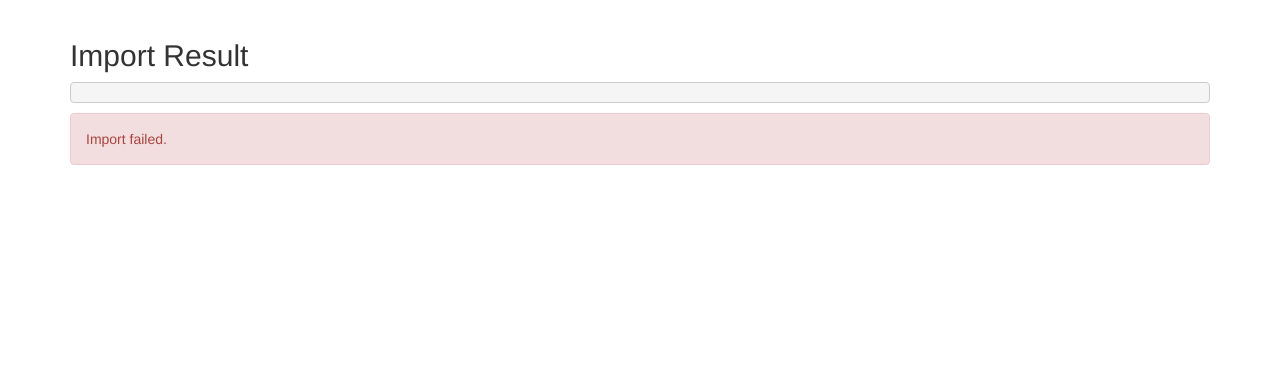
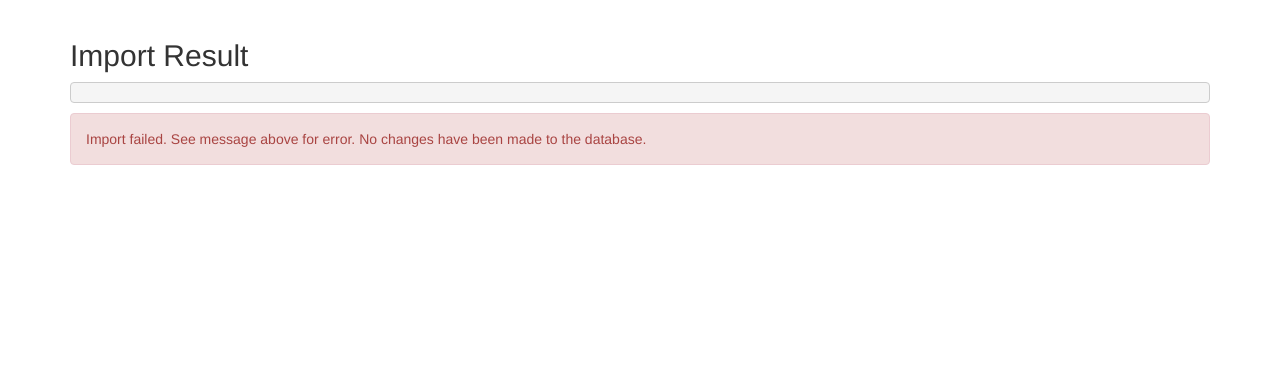
Before and after one commit to inducer/codery, a Django app: template pieces/templates/pieces/import-result.html in a window 1280 px wide. Shown: the part 51-420 px from the top of the page. Run offline with Django 3.2, Linux system fonts and the light colour scheme; the template is opened without the code that fills it, so the values that code supplies are empty; parts of the project's set-up code (start-up, migrations or seed data) failed here and were passed over; some libraries are stand-ins or nearby versions.

Commit message:
Make import failure atomic

```diff
--- a/pieces/lexis.py
+++ b/pieces/lexis.py
@@ -2,6 +2,8 @@ from __future__ import division
 import sys
 import re
 import datetime
+
+from django.db import transaction
 
 C457_PARSE_RE = re.compile("^([-A-Z]+): (.*)$", re.MULTILINE)
 DATE_ISH_PARSE_RE = re.compile(r"^([A-Za-z]+),? ([0-9]+)\, ([0-9]+)", re.MULTILINE)
@@ -27,6 +29,7 @@ def get_venue(log_lines, venue_name, venue_type):
     return venue
 
 
+@transaction.atomic
 def import_ln_html(study, html_file):
     log_lines = []
 
--- a/pieces/templates/pieces/import-result.html
+++ b/pieces/templates/pieces/import-result.html
@@ -11,7 +11,7 @@
     </div>
   {% else %}
     <div class="alert alert-danger">
-      Import failed.
+      Import failed. See message above for error. No changes have been made to the database.
     </div>
   {% endif %}
 {% endblock %}
```
